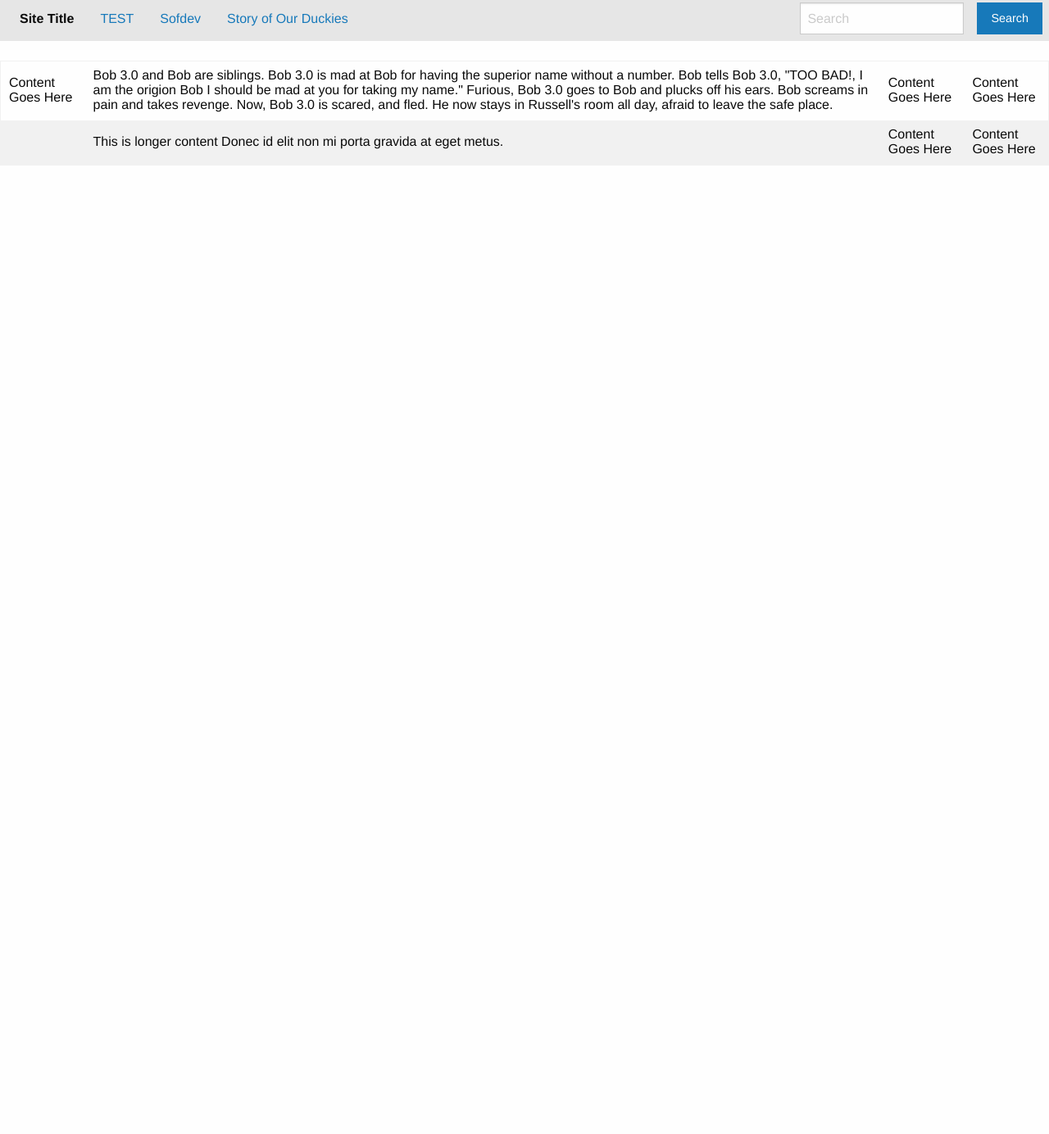
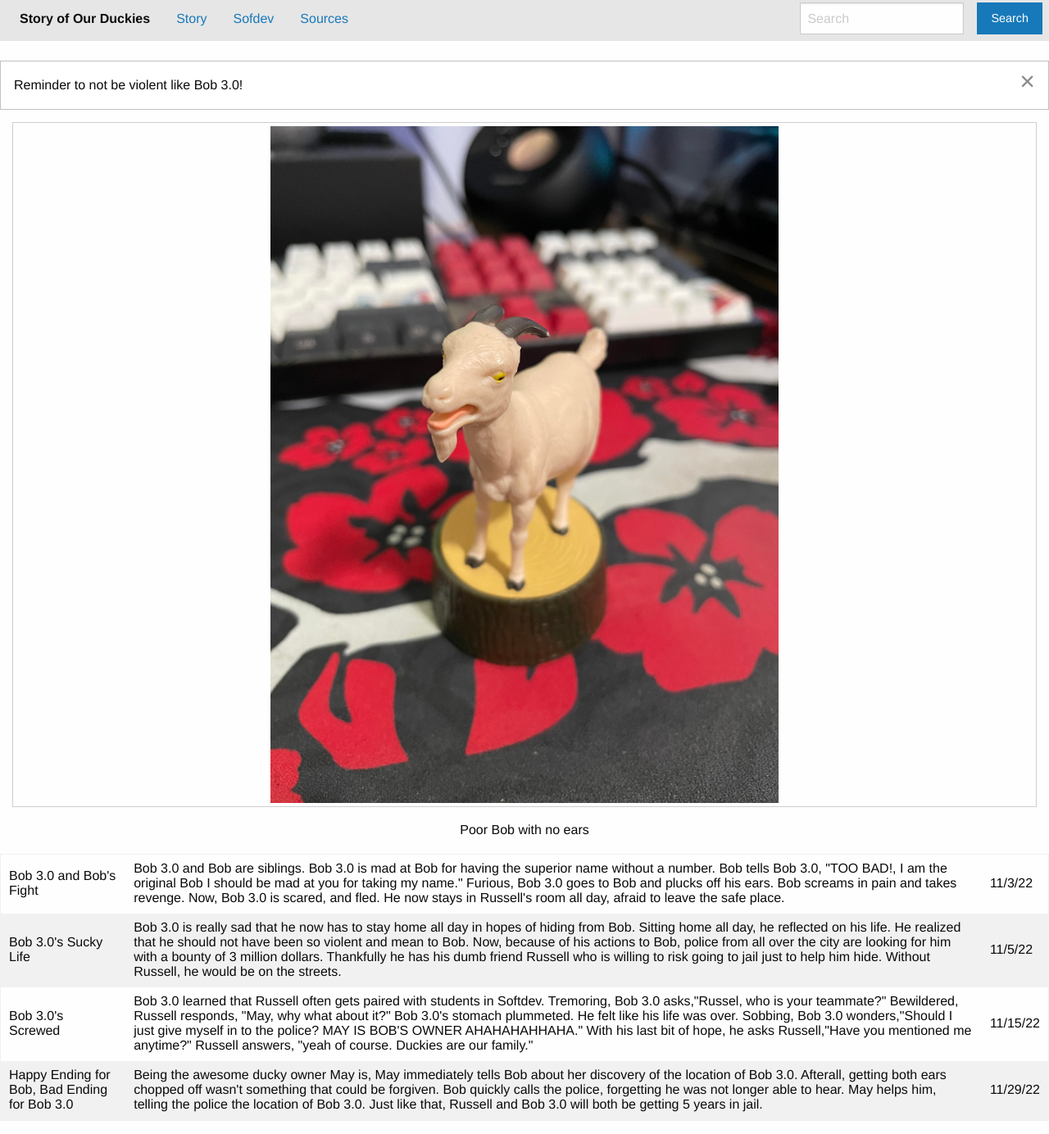
Before and after one commit to Mq0509/Softdev-, a plain HTML site: page 24_fd_musselsoup_mayQ-russellG/index.html in a window 1280 px wide. Shown: the part 104-1488 px from the top of the page at 82% size. Before the commit the page ends 800 px from the top, so only its background shows below. Drawn offline with nearby package versions, Linux system fonts and the light colour scheme.

Commit message:
UIm failing acting save me

```diff
--- a/24_fd_musselsoup_mayQ-russellG/index.html
+++ b/24_fd_musselsoup_mayQ-russellG/index.html
@@ -1,16 +1,17 @@
 <html>
 	<link rel="stylesheet" href="https://cdn.jsdelivr.net/npm/foundation-sites@6.7.5/dist/css/foundation.min.css" crossorigin="anonymous">
-<h1>Team Mussel Soup: Russell Goychayev + May Qiu</h1>
+  <script src="https://cdn.jsdelivr.net/npm/foundation-sites@6.7.5/dist/js/foundation.min.js" crossorigin="anonymous"></script>
+  <h1>Team Mussel Soup: Russell Goychayev + May Qiu</h1>
 <br>
 <div class="top-bar">
   <div class="top-bar-left">
     <ul class="dropdown menu" data-dropdown-menu>  <!-- Dropdown menu doesn't seem to work -->
-      <li class="menu-text">Site Title</li>
+      <li class="menu-text">Story of Our Duckies</li>
       <li>
-        <a href="#test"> TEST</a>
+        <a href="#Story">Story</a>
       </li>
       <li><a href="https://www.stuycs.org/softdev-mykolyk/1970/01/06/k24.html">Sofdev</a></li>
-      <li><a href="#">Story of Our Duckies</a></li>
+      <li><a href="https://get.foundation/sites/docs/installation.html">Sources</a></li>
     </ul>
   </div>
   <div class="top-bar-right">
@@ -22,22 +23,53 @@
 </div>
 
 <br>
+<div class="callout" data-closable>
+  <button class="close-button" aria-label="Close alert" type="button" data-close>
+    <span aria-hidden="true">&times;</span>
+  </button>
+  <p>Reminder to not be violent like Bob 3.0!</p>
+</div>
+<div class="media-object">
+  <div class="media-object-section">
+    <div class="thumbnail">
+      <img style="max-width:50%;height:auto;margin-right:auto;margin-left: auto;display:block;"src= "unnamed.jpg">
+    </div>
+    <p style="text-align:center">Poor Bob with no ears</p>
+  </div>
+</div>
 <table>
   <tbody>
     <tr>
-      <td>Content Goes Here</td>
-      <td>Bob 3.0 and Bob are siblings. Bob 3.0 is mad at Bob for having the superior name without a number. Bob tells Bob 3.0, "TOO BAD!, I am the origion Bob
+      <td id = "Story">Bob 3.0 and Bob's Fight</td>
+      <td>Bob 3.0 and Bob are siblings. Bob 3.0 is mad at Bob for having the superior name without a number. Bob tells Bob 3.0, "TOO BAD!, I am the original Bob
         I should be mad at you for taking my name." Furious, Bob 3.0 goes to Bob and plucks off his ears. Bob screams in pain and takes revenge. Now, Bob 3.0 is scared,
         and fled. He now stays in Russell's room all day, afraid to leave the safe place.
       </td>
-      <td>Content Goes Here</td>
-      <td>Content Goes Here</td>
+      <td>11/3/22</td>
     </tr>
       <tr>
-        <td id = "test"></td>
-        <td>This is longer content Donec id elit non mi porta gravida at eget metus.</td>
-        <td>Content Goes Here</td>
-        <td>Content Goes Here</td>
+        <td>Bob 3.0's Sucky Life</td>
+        <td>Bob 3.0 is really sad that he now has to stay home all day in hopes of hiding from Bob. Sitting home all day, he reflected on his life. He realized that he should not
+          have been so violent and mean to Bob. Now, because of his actions to Bob, police from all over the city are looking for him with a bounty of 3 million dollars. Thankfully
+          he has his dumb friend Russell who is willing to risk going to jail just to help him hide. Without Russell, he would be on the streets.
+        </td>
+        <td>11/5/22</td>
+      </tr>
+      <tr>
+        <td>Bob 3.0's Screwed</td>
+        <td> Bob 3.0 learned that Russell often gets paired with students in Softdev. Tremoring, Bob 3.0 asks,"Russel, who is your teammate?" Bewildered, Russell responds, "May, why what about
+          it?" Bob 3.0's stomach plummeted. He felt like his life was over. Sobbing, Bob 3.0 wonders,"Should I just give myself in to the police? MAY IS BOB'S OWNER AHAHAHAHHAHA." With his last
+          bit of hope, he asks Russell,"Have you mentioned me anytime?" Russell answers, "yeah of course. Duckies are our family."
+        </td>
+        <td>11/15/22</td>
+      </tr>
+      <tr>
+        <td>Happy Ending for Bob, Bad Ending for Bob 3.0</td>
+        <td> Being the awesome ducky owner May is, May immediately tells Bob about her discovery of the location of Bob 3.0. Afterall, getting both ears chopped off wasn't something that could
+          be forgiven. Bob quickly calls the police, forgetting he was not longer able to hear. May helps him, telling the police the location of Bob 3.0. Just like that, Russell and Bob 3.0 will
+          both be getting 5 years in jail.
+        </td>
+        <td>11/29/22</td>
       </tr>
   </tbody>
 </table>
```
Also changed, not shown: 24_fd_musselsoup_mayQ-russellG/unnamed.jpg (added), 1 other file.
